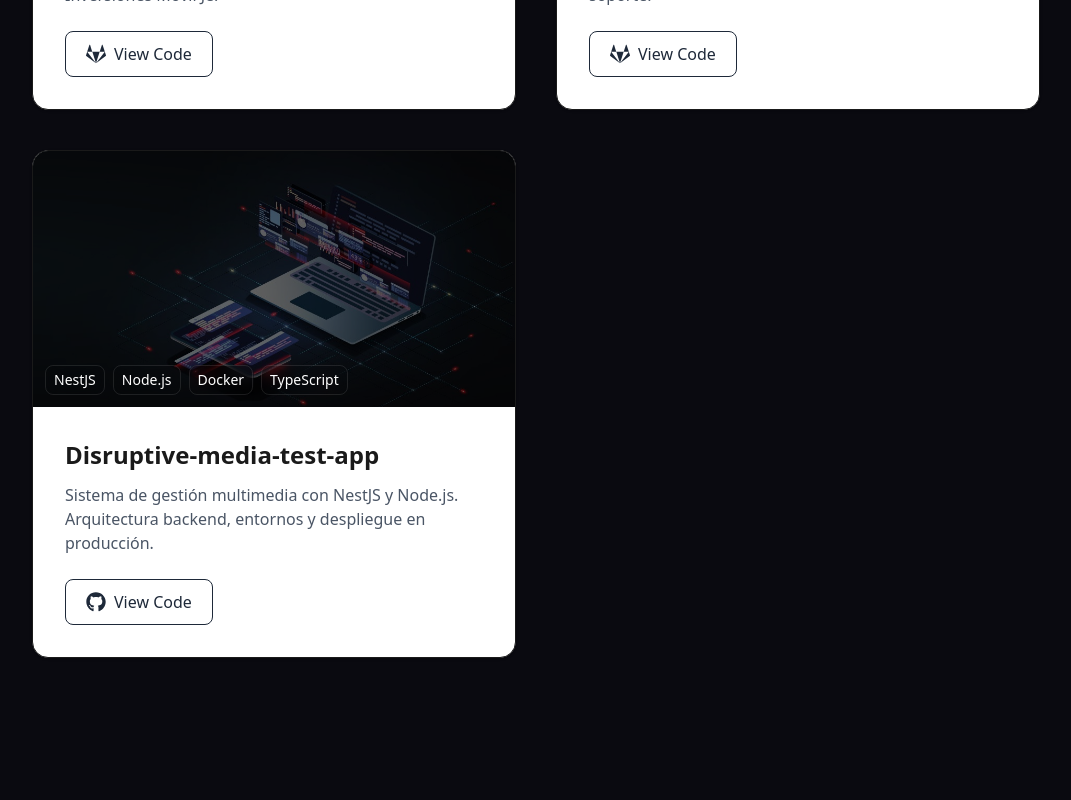
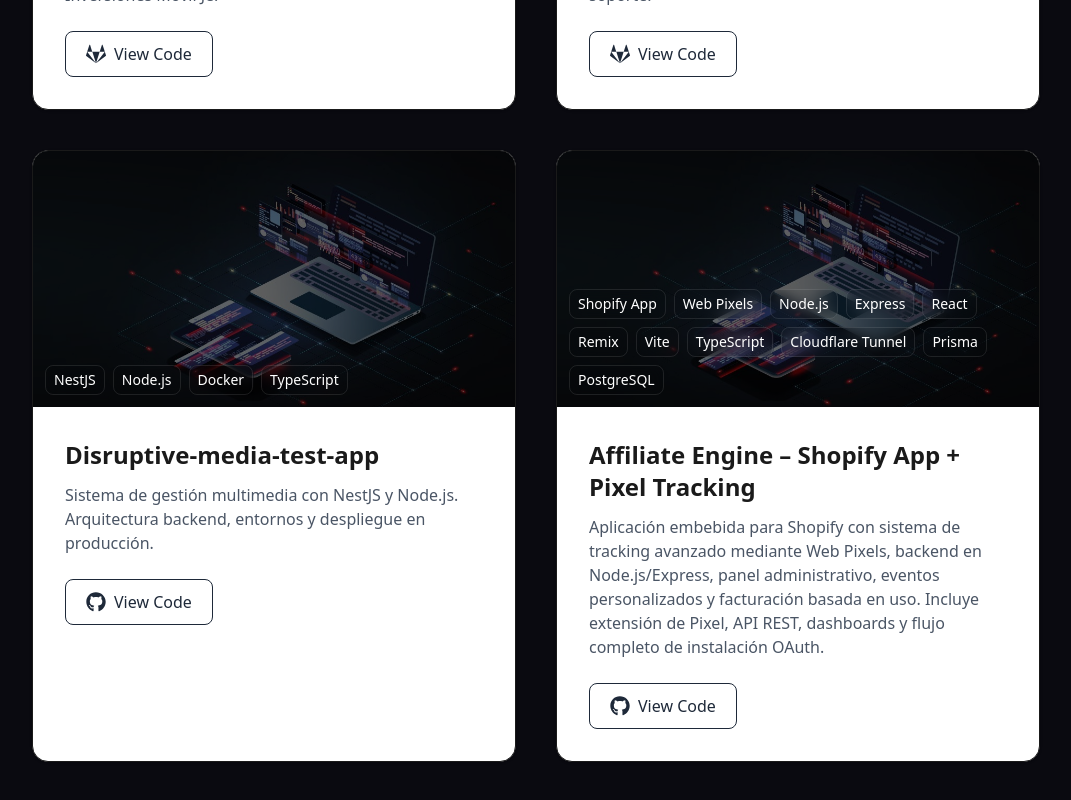
Before and after one commit to ferrarileonardo/mi-portafolio, a Next.js app: page / in a window 1280 px wide. Shown: the part 2374-3174 px from the top of the page, without its empty margins (104-1175 px from the left). Built offline with nearby package versions, Linux system fonts and the light colour scheme.

Commit message:
Add Affiliate Engine project to portfolio

```diff
--- a/app/components/Projects.tsx
+++ b/app/components/Projects.tsx
@@ -53,8 +53,32 @@ const projects = [
     demoUrl: "#",
     githubUrl: "https://github.com/ferrarileonardo/disruptive-media-test-ap.git",
     color: "from-indigo-500 to-violet-600",
-  }
+  },
+
+  {
+  title: "Affiliate Engine – Shopify App + Pixel Tracking",
+  description:
+    "Aplicación embebida para Shopify con sistema de tracking avanzado mediante Web Pixels, backend en Node.js/Express, panel administrativo, eventos personalizados y facturación basada en uso. Incluye extensión de Pixel, API REST, dashboards y flujo completo de instalación OAuth.",
+  image: "/Images/project.jpg",
+  tags: [
+    "Shopify App",
+    "Web Pixels",
+    "Node.js",
+    "Express",
+    "React",
+    "Remix",
+    "Vite",
+    "TypeScript",
+    "Cloudflare Tunnel",
+    "Prisma",
+    "PostgreSQL"
+  ],
+  demoUrl: "#",
+  githubUrl: "https://github.com/ferrarileonardo/affiliate-engine",
+  color: "from-rose-500 to-red-600",
+}
 ];
+
 
 export default function Projects() {
   return (
```
